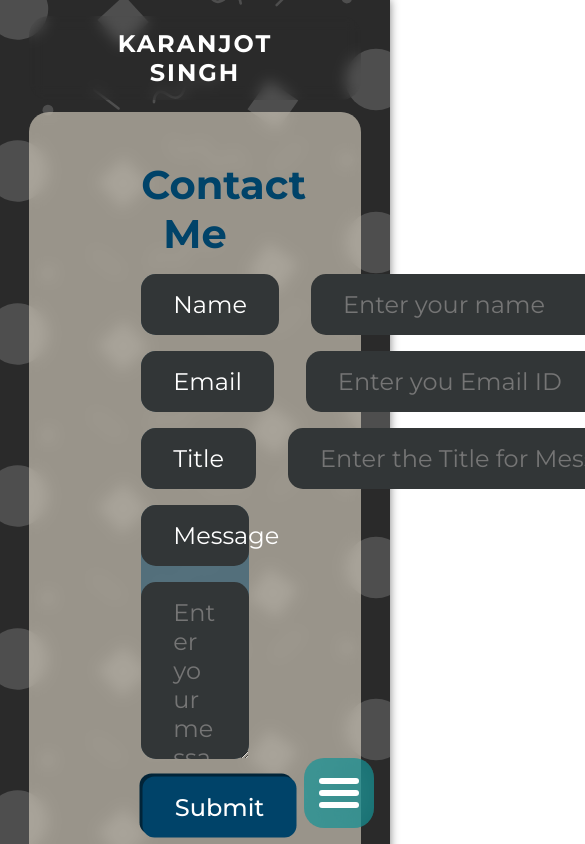
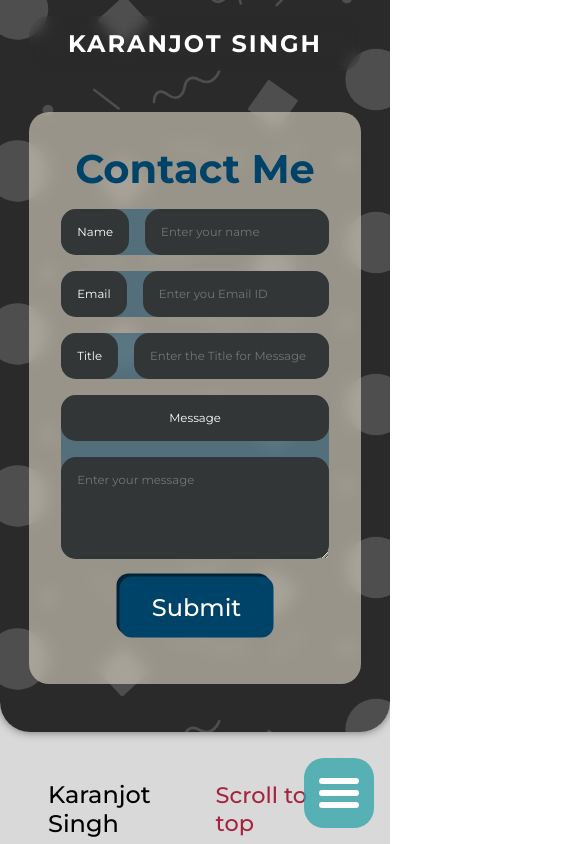
Before and after one commit to karanjot-s/karanjotsingh.com, a Next.js app: page /contact in a window 390 px wide. Shown: the top 844 px of the page, 585 px wide, since content can reach past the window. Built offline with nearby package versions, Linux system fonts and the light colour scheme.

Commit message:
made contact page responsive + fixed bugs

```diff
--- a/pages/contact.js
+++ b/pages/contact.js
@@ -15,7 +15,7 @@ export default function Contact() {
     const body = `${message.current.value}%0A%0A${name.current.value}%0A${email.current.value}
     `;
     router.push(
-      `mailto://karanjot2409@gmail.com?subject=${title.current.value}&body=${body}`
+      `mailto:karanjot2409@gmail.com?subject=${title.current.value}&body=${body}`
     );
   };
 
--- a/styles/Navbar.module.scss
+++ b/styles/Navbar.module.scss
@@ -1,9 +1,13 @@
 @import "../styles/variables.scss";
+
+.nav {
+  padding: 0.8rem 3rem !important;
+}
 
 @media (max-width: 700px) {
   .nav {
     background: #00000000;
-    padding: 1rem 0 !important;
+    padding: 0.8rem 0 !important;
     backdrop-filter: blur(20px);
 
     .navList {
@@ -39,12 +43,12 @@
     width: 100%;
     z-index: 100;
     top: 1rem;
+    pointer-events: none;
   }
 }
 
 .nav {
   $current-cont: $green;
-  padding: 0.8rem 3rem !important;
   margin: 1rem auto;
   position: fixed;
   color: white;
@@ -112,6 +116,7 @@
   justify-content: center;
   align-items: center;
   cursor: pointer;
+  pointer-events: all;
   transition: 0.2s;
   -webkit-tap-highlight-color: transparent;
 
--- a/styles/contact.module.scss
+++ b/styles/contact.module.scss
@@ -1,3 +1,19 @@
+@media (max-width: 900px) {
+  .main {
+    padding: 2rem !important;
+  }
+
+  .input {
+    gap: 1rem !important;
+
+    input,
+    label,
+    textarea {
+      padding: 1rem !important;
+    }
+  }
+}
+
 .main {
   padding: 3rem 7rem;
 
@@ -23,13 +39,12 @@
     input,
     label,
     textarea {
-      padding: 1rem;
       background-color: #323637;
       border-radius: 15px;
       color: white;
       border: none;
       outline: none;
-      font-size: 1.5rem;
+      font-size: min(1.5rem, 3vw);
       padding: 1rem 2rem;
     }
 
```
Also changed, not shown: pages/index.js (+1 -7 lines).
